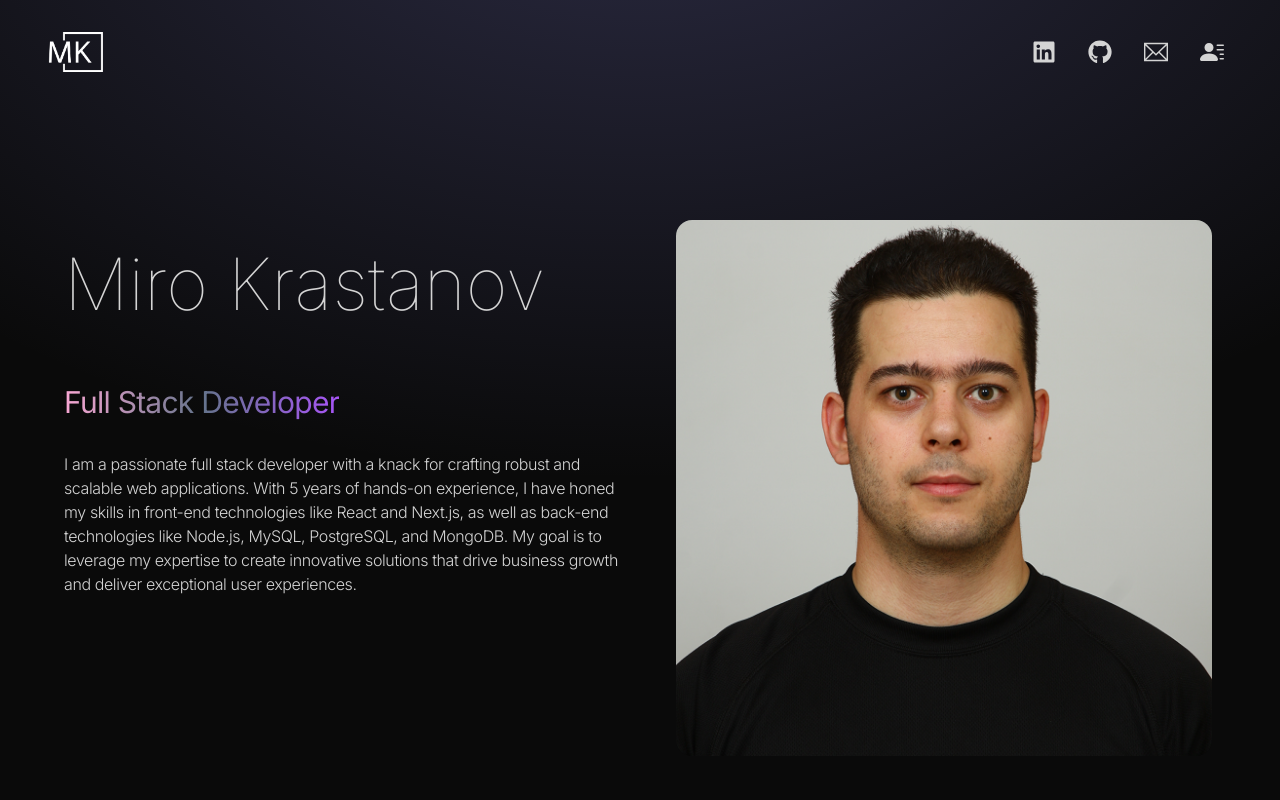
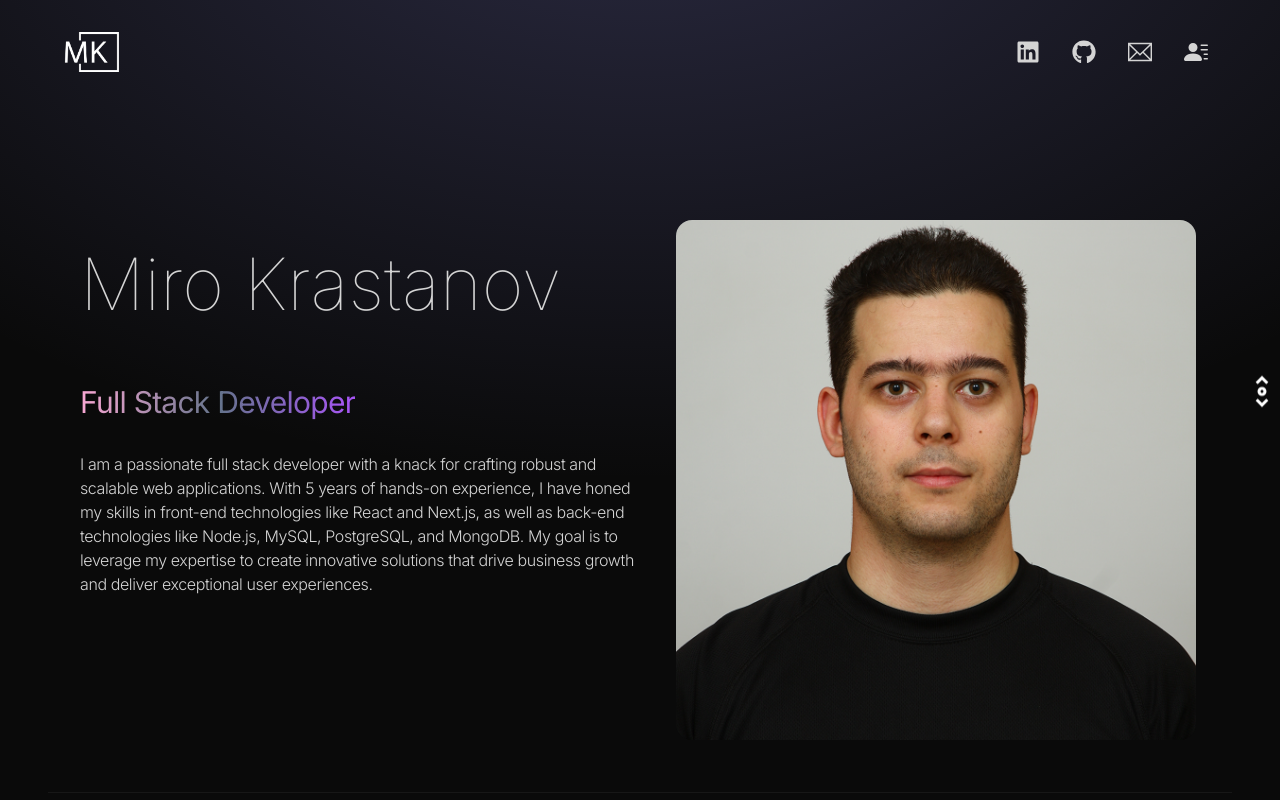
Before and after one commit to mirokrastanov/portfolio, a React (Vite) app: page / in a window 1280 px wide. Shown: the top 800 px of the page. Built offline with nearby package versions, Linux system fonts and the light colour scheme.

Commit message:
Incorporate all new changes into the app.

```diff
--- a/src/App.jsx
+++ b/src/App.jsx
@@ -7,13 +7,18 @@
 import Experience from './components/Experience';
 import Projects from './components/Projects';
 import Contact from './components/Contact';
+import Footer from './components/Footer';
+import ScrollReminder from './components/shared/ScrollReminder';
 
 const App = () => {
+  // ' container mx-auto px-8 max-md-500:px-4 max-md-300:ml-0 ';
+
   return (
     <div className='overflow-x-hidden text-neutral-300 antialiased selection:bg-cyan-300 selection:text-cyan-900'>
       <BackgroundGradient />
+      <ScrollReminder />
 
-      <div className='container mx-auto px-8 max-md-500:px-4 max-md-300:ml-0'>
+      <div className={`container-custom`}>
         <Navbar />
         <Hero />
         <About />
@@ -21,6 +26,7 @@
         <Experience />
         <Projects />
         <Contact />
+        <Footer />
       </div>
     </div>
   )
```
